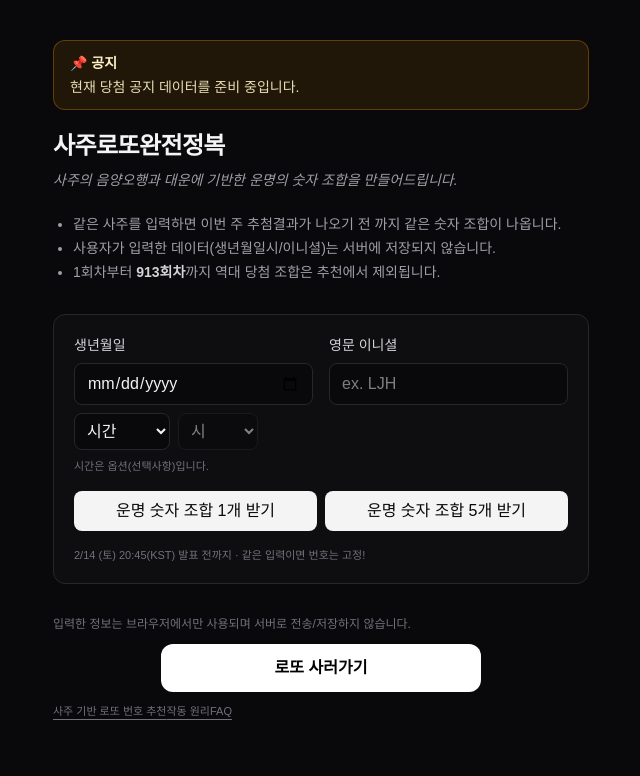
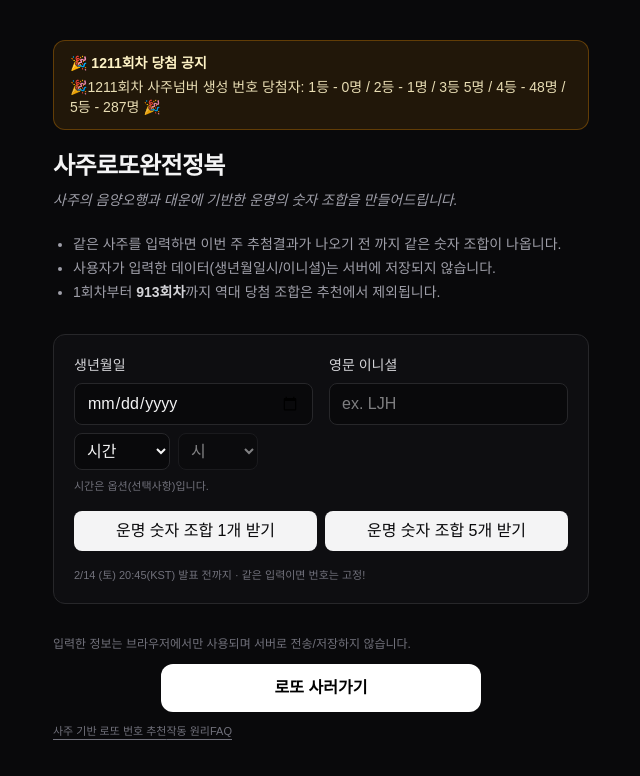
Before and after one commit to uncypdf/645sajunumber, a Next.js app: page / in a window 1280 px wide. Shown: the top 776 px of the page, without its empty margins (319-959 px from the left). Built offline with nearby package versions, Linux system fonts and the light colour scheme.

Commit message:
Update static banner message (1211 results)

```diff
--- a/src/components/NumberGenerator.tsx
+++ b/src/components/NumberGenerator.tsx
@@ -274,7 +274,7 @@ export default function NumberGenerator({
         {variant === "home" && (
           <div className="mb-5 rounded-xl border border-amber-500/30 bg-amber-500/10 px-4 py-3 text-sm text-amber-200">
             <b className="text-amber-100">
-              {banner ? `🎉 ${banner.drawNo}회차 당첨 공지` : "📌 공지"}
+              {banner ? `🎉 ${banner.drawNo}회차 당첨 공지` : "🎉 1211회차 당첨 공지"}
             </b>
             <div className="mt-1 text-amber-100/90">
               {banner ? (
@@ -283,7 +283,7 @@ export default function NumberGenerator({
                   {typeof banner.thirdWinners === "number" ? ` · 3등 ${banner.thirdWinners}명` : ""}
                 </>
               ) : (
-                <>현재 당첨 공지 데이터를 준비 중입니다.</>
+                <>🎉1211회차 사주넘버 생성 번호 당첨자: 1등 - 0명 / 2등 - 1명 / 3등 5명 / 4등 - 48명 / 5등 - 287명 🎉</>
               )}
             </div>
           </div>
```
